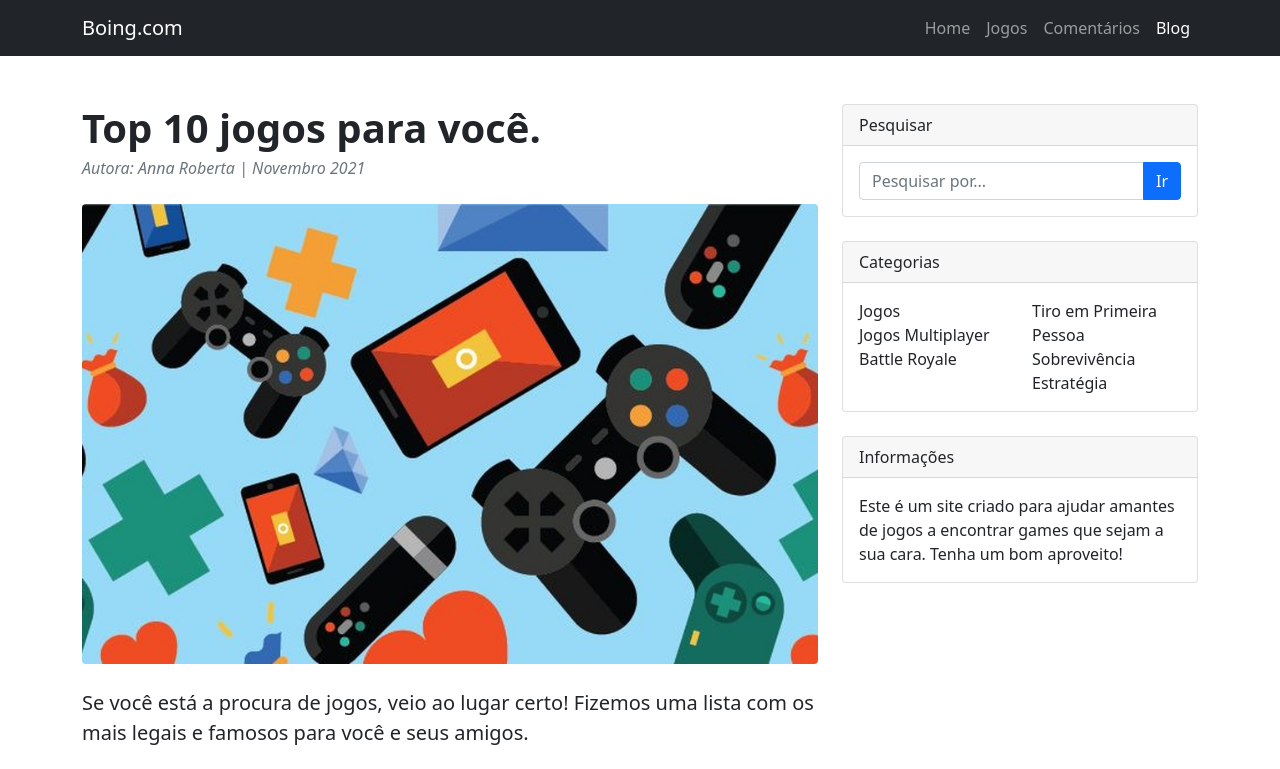
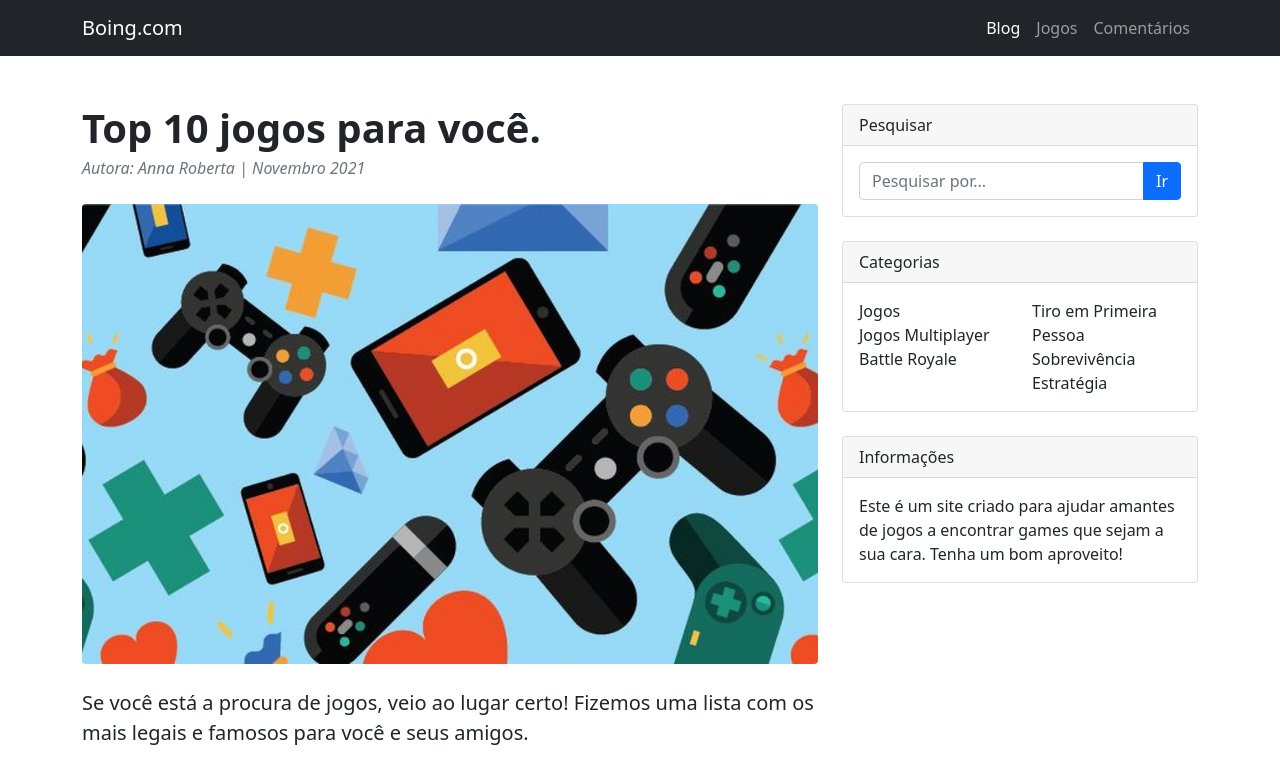
Before and after one commit to annarobertaa/boing.com, a plain HTML site: page index.html in a window 1280 px wide. Shown: the top 769 px of the page. Drawn offline with nearby package versions, Linux system fonts and the light colour scheme.

Commit message:
Add files via upload

```diff
--- a/index.html
+++ b/index.html
@@ -15,15 +15,13 @@
         <!-- Responsive navbar-->
         <nav class="navbar navbar-expand-lg navbar-dark bg-dark">
             <div class="container">
-                <section id="home"></section>
                 <a class="navbar-brand" href="#!">Boing.com</a>
                 <button class="navbar-toggler" type="button" data-bs-toggle="collapse" data-bs-target="#navbarSupportedContent" aria-controls="navbarSupportedContent" aria-expanded="false" aria-label="Toggle navigation"><span class="navbar-toggler-icon"></span></button>
                 <div class="collapse navbar-collapse" id="navbarSupportedContent">
                     <ul class="navbar-nav ms-auto mb-2 mb-lg-0">
-                        <li class="nav-item"><a class="nav-link" href="#home">Home</a></li>
+                        <li class="nav-item"><a class="nav-link active" aria-current="page" href="https://annarobertaa.github.io/boing.com/">Blog</a></li>
                         <li class="nav-item"><a class="nav-link" href="#jogos">Jogos</a></li>
                         <li class="nav-item"><a class="nav-link" href="#comentarios">Comentários</a></li>
-                        <li class="nav-item"><a class="nav-link active" aria-current="page" href="https://annarobertaa.github.io/boing.com/">Blog</a></li>
                     </ul>
                 </div>
             </div>
```
